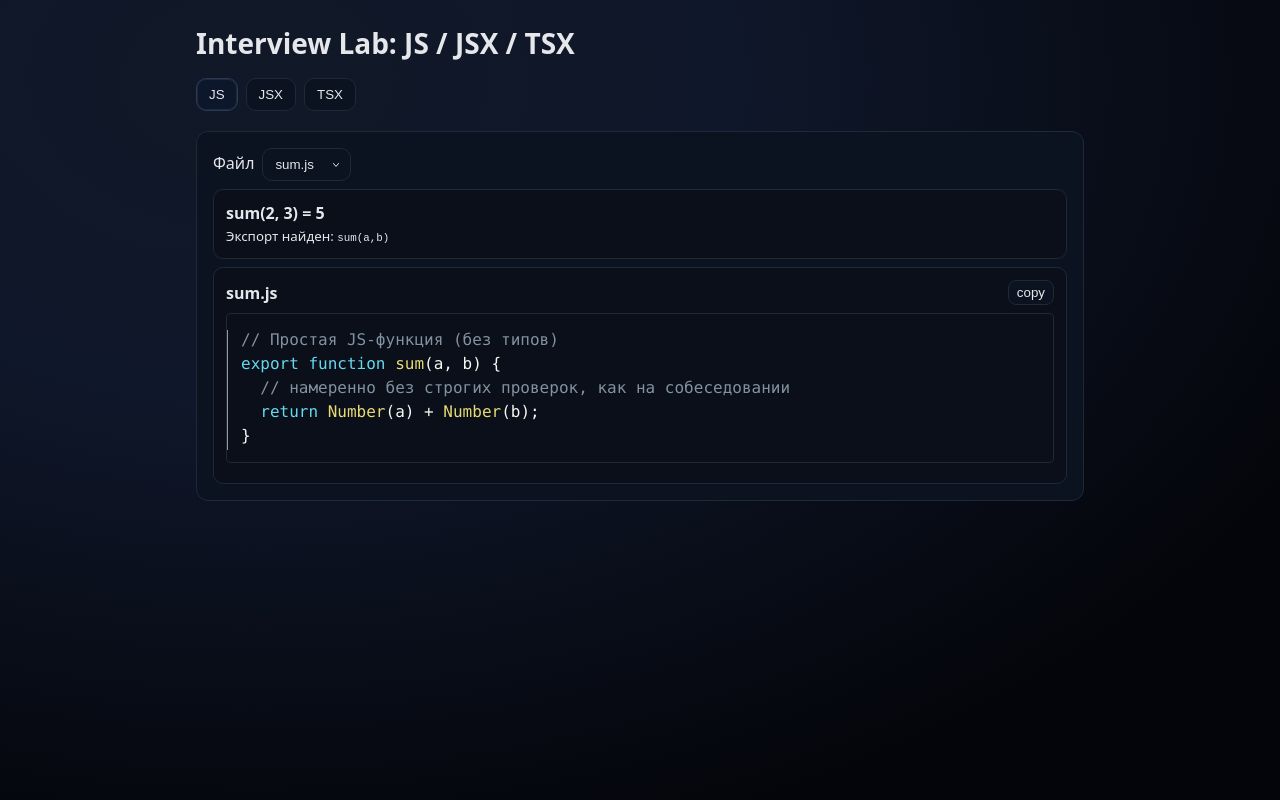
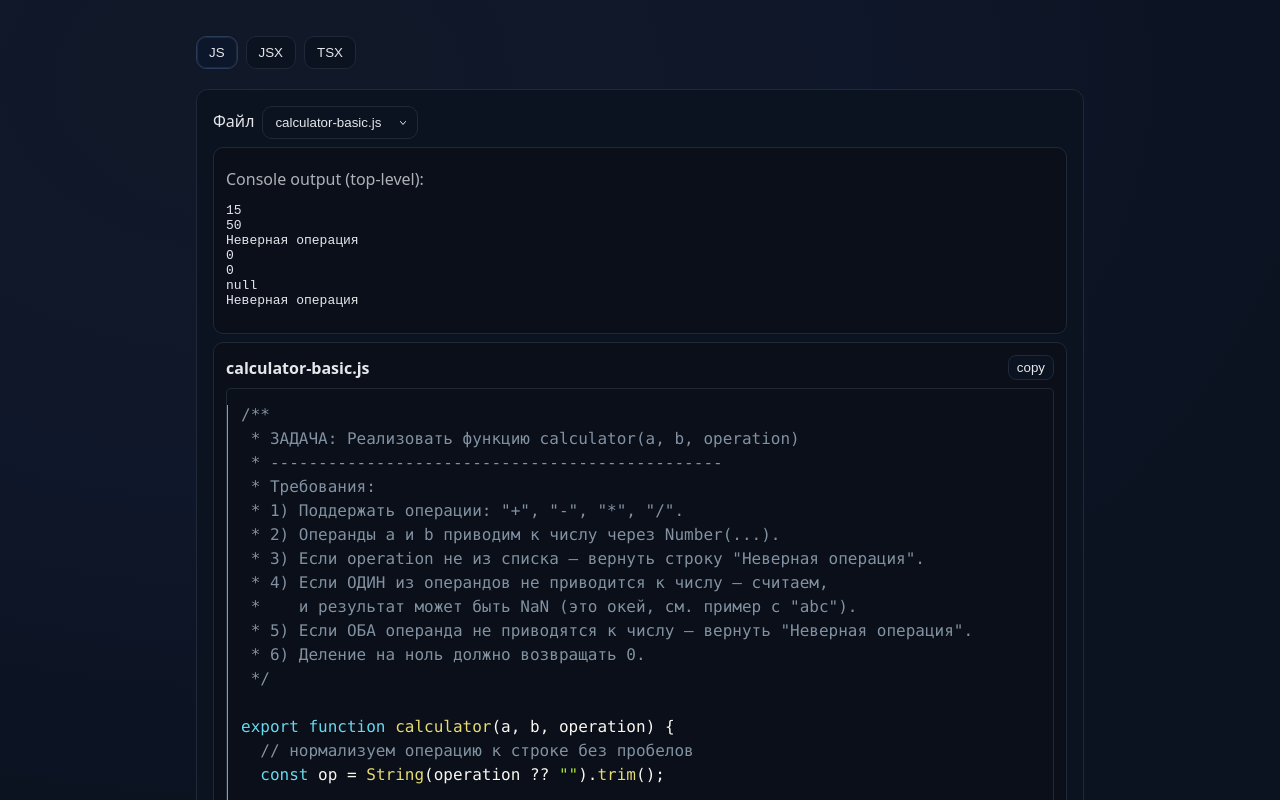
Before and after one commit to EvgenPetrov/interview-lab, a React (Vite) app: page / in a window 1280 px wide. Shown: the top 800 px of the page. Built offline with nearby package versions, Linux system fonts and the light colour scheme.

Commit message:
feat: implement sticky state management and enhance JsRunner functionality

```diff
--- a/src/App.tsx
+++ b/src/App.tsx
@@ -1,4 +1,4 @@
-import { Suspense, lazy, useMemo, useState, type ComponentType } from "react";
+import { Suspense, lazy, useEffect, useMemo, useState, type ComponentType } from "react";
 import "./index.css";
 import Select from "./Select";
 import CodePane from "./CodePane";
@@ -23,19 +23,54 @@ const jsSources = import.meta.glob<string>("./tasks/js/*.js", { as: "raw" });
 const jsxSources = import.meta.glob<string>("./tasks/jsx/*.jsx", { as: "raw" });
 const tsxSources = import.meta.glob<string>("./tasks/tsx/*.tsx", { as: "raw" });
 
+// ————— липкое состояние —————
+function useStickyState<T>(key: string, initial: T) {
+  const [state, setState] = useState<T>(() => {
+    try {
+      const raw = localStorage.getItem(key);
+      return raw ? (JSON.parse(raw) as T) : initial;
+    } catch (err) {
+      console.warn(`sticky[${key}] read failed`, err);
+      return initial;
+    }
+  });
+
+  useEffect(() => {
+    try {
+      localStorage.setItem(key, JSON.stringify(state));
+    } catch (err) {
+      console.warn(`sticky[${key}] write failed`, err);
+    }
+  }, [key, state]);
+
+  return [state, setState] as const;
+}
+
 type Tab = "js" | "jsx" | "tsx";
 const fileLabel = (p: string) => p.split("/").pop() ?? p;
 
 export default function App() {
-  const [tab, setTab] = useState<Tab>("js");
-
+  // списки
   const jsList = useMemo(() => Object.keys(jsModules).sort(), []);
   const jsxList = useMemo(() => Object.keys(jsxModules).sort(), []);
   const tsxList = useMemo(() => Object.keys(tsxModules).sort(), []);
 
-  const [jsPick, setJsPick] = useState(() => jsList[0] ?? "");
-  const [jsxPick, setJsxPick] = useState(() => jsxList[0] ?? "");
-  const [tsxPick, setTsxPick] = useState(() => tsxList[0] ?? "");
+  // липкие значения
+  const [tab, setTab] = useStickyState<Tab>("lab.tab", "js");
+  const [jsPick, setJsPick] = useStickyState<string>("lab.pick.js", jsList[0] ?? "");
+  const [jsxPick, setJsxPick] = useStickyState<string>("lab.pick.jsx", jsxList[0] ?? "");
+  const [tsxPick, setTsxPick] = useStickyState<string>("lab.pick.tsx", tsxList[0] ?? "");
+
+  // если список файлов изменился (или пуст), подправляем выбранные
+  useEffect(() => {
+    if (jsPick && !jsList.includes(jsPick)) setJsPick(jsList[0] ?? "");
+  }, [jsList, jsPick, setJsPick]);
+  useEffect(() => {
+    if (jsxPick && !jsxList.includes(jsxPick)) setJsxPick(jsxList[0] ?? "");
+  }, [jsxList, jsxPick, setJsxPick]);
+  useEffect(() => {
+    if (tsxPick && !tsxList.includes(tsxPick)) setTsxPick(tsxList[0] ?? "");
+  }, [tsxList, tsxPick, setTsxPick]);
 
   const JsxComp = useMemo(
     () =>
@@ -50,10 +85,6 @@ export default function App() {
 
   return (
     <div className="app">
-      <header className="header">
-        <div className="title">Interview Lab: JS / JSX / TSX</div>
-      </header>
-
       <div className="tabs">
         <button className={"tab " + (tab === "js" ? "active" : "")} onClick={() => setTab("js")}>
           JS
@@ -67,7 +98,6 @@ export default function App() {
       </div>
 
       <section className="panel">
-        {/* --- JS --- */}
         {tab === "js" && (
           <>
             <div className="controls">
@@ -80,12 +110,13 @@ export default function App() {
                 />
               </label>
             </div>
-
             <div className="card mt-12">
-              {jsPick ? <JsRunner loader={jsModules[jsPick]!} /> : <em>Файлы не найдены</em>}
+              {jsPick ? (
+                <JsRunner moduleLoader={jsModules[jsPick]!} rawLoader={jsSources[jsPick]!} />
+              ) : (
+                <em>Файлы не найдены</em>
+              )}
             </div>
-
-            {/* исходник */}
             {jsPick && (
               <div className="card mt-12">
                 <CodePane
@@ -98,7 +129,6 @@ export default function App() {
           </>
         )}
 
-        {/* --- JSX --- */}
         {tab === "jsx" && (
           <>
             <div className="controls">
@@ -111,7 +141,6 @@ export default function App() {
                 />
               </label>
             </div>
-
             <div className="card mt-12">
               {JsxComp ? (
                 <Suspense fallback={<span className="muted">Загрузка…</span>}>
@@ -121,7 +150,6 @@ export default function App() {
                 <em>Нет компонентов</em>
               )}
             </div>
-
             {jsxPick && (
               <div className="card mt-12">
                 <CodePane loader={jsxSources[jsxPick]!} language="jsx" title={fileLabel(jsxPick)} />
@@ -130,7 +158,6 @@ export default function App() {
           </>
         )}
 
-        {/* --- TSX --- */}
         {tab === "tsx" && (
           <>
             <div className="controls">
@@ -143,7 +170,6 @@ export default function App() {
                 />
               </label>
             </div>
-
             <div className="card mt-12">
               {TsxComp ? (
                 <Suspense fallback={<span className="muted">Загрузка…</span>}>
@@ -153,7 +179,6 @@ export default function App() {
                 <em>Нет компонентов</em>
               )}
             </div>
-
             {tsxPick && (
               <div className="card mt-12">
                 <CodePane loader={tsxSources[tsxPick]!} language="tsx" title={fileLabel(tsxPick)} />
--- a/src/JsRunner.tsx
+++ b/src/JsRunner.tsx
@@ -1,62 +1,151 @@
 import { useEffect, useState, type ReactElement } from "react";
 
-type JsModule = {
-  demo?: () => React.ReactNode | string | number;
-  sum?: (a: number, b: number) => unknown;
+type JsModule = Record<string, unknown>;
+type AnyFn = (...args: unknown[]) => unknown;
+type View = ReactElement | null;
+
+const isFn = (v: unknown): v is AnyFn => typeof v === "function";
+
+function fmt(v: unknown): string {
+  try {
+    return typeof v === "string" ? v : JSON.stringify(v, null, 2);
+  } catch {
+    return String(v);
+  }
+}
+
+/** Перехватываем console.log на время run() */
+function captureConsole<T>(run: () => T): { result: T; logs: string[] } {
+  const orig = console.log;
+  const logs: string[] = [];
+  console.log = (...args: unknown[]) => {
+    logs.push(args.map(fmt).join(" "));
+    orig(...args);
+  };
+  try {
+    const result = run();
+    return { result, logs };
+  } finally {
+    console.log = orig;
+  }
+}
+
+/** Выполнить сырой JS-файл как скрипт и собрать его console.log.
+ *  Прим.: очень упрощённо убираем `export` (для типичных задач без импортов).
+ */
+function runRawFile(raw: string): { logs: string[]; error?: unknown } {
+  // 1) выкидываем `export` (function/const/let/class)
+  const script = raw.replace(/^(\s*)export\s+/gm, "$1");
+  try {
+    const { logs } = captureConsole(() => {
+      const fn = new Function("console", `"use strict";\n${script}\n`);
+      fn(console);
+    });
+    return { logs };
+  } catch (e) {
+    return { logs: [], error: e };
+  }
+}
+
+type Props = {
+  moduleLoader: () => Promise<JsModule>;
+  rawLoader: () => Promise<string>;
 };
 
-export default function JsRunner({ loader }: { loader: () => Promise<JsModule> }) {
-  const [view, setView] = useState<ReactElement | null>(null);
+export default function JsRunner({ moduleLoader, rawLoader }: Props) {
+  const [view, setView] = useState<View>(null);
 
   useEffect(() => {
     let cancelled = false;
 
-    loader().then((mod) => {
-      if (cancelled) return;
+    (async () => {
+      try {
+        // Параллельно грузим модуль (для demo/run) и сырой текст (для top-level логов)
+        const [mod, raw] = await Promise.all([moduleLoader(), rawLoader()]);
 
-      // 1) demo()
-      if (typeof mod.demo === "function") {
-        const out = mod.demo();
-        setView(<div>{typeof out === "object" ? out : String(out)}</div>);
-        return;
-      }
+        if (cancelled) return;
 
-      // 2) sum(2,3)
-      if (typeof mod.sum === "function") {
-        try {
-          const val = mod.sum(2, 3);
+        // --- A) Пытаемся запустить demo()/run() (и показать его результат) ---
+        const demo = isFn(mod.demo) ? (mod.demo as AnyFn) : undefined;
+        const runFn = !demo && isFn(mod.run) ? (mod.run as AnyFn) : undefined;
+
+        let demoBlock: ReactElement | null = null;
+        if (demo || runFn) {
+          const label = demo ? "demo()" : "run()";
+          try {
+            const { result, logs } = captureConsole(() => (demo ?? runFn)!());
+            demoBlock = (
+              <div>
+                <div>
+                  <b>{label} →</b>{" "}
+                  {typeof result === "object" && result !== null ? (
+                    <span>{(result as ReactElement) ?? fmt(result)}</span>
+                  ) : (
+                    <span>{fmt(result)}</span>
+                  )}
+                </div>
+                {logs.length > 0 && <pre style={{ marginTop: 8 }}>{logs.join("\n")}</pre>}
+              </div>
+            );
+          } catch (err) {
+            console.error("Ошибка при выполнении", label, err);
+            demoBlock = <div>Ошибка при выполнении {label}.</div>;
+          }
+        }
+
+        // --- B) Всегда пробуем собрать top-level console.log из «сырого» файла ---
+        const { logs: topLogs, error: rawErr } = runRawFile(raw);
+        const logsBlock =
+          topLogs.length > 0 ? (
+            <div style={{ marginTop: 8 }}>
+              <div style={{ opacity: 0.75, marginBottom: 4 }}>Console output (top-level):</div>
+              <pre>{topLogs.join("\n")}</pre>
+            </div>
+          ) : rawErr ? (
+            <div style={{ marginTop: 8, opacity: 0.8 }}>
+              Не удалось собрать консольный вывод top-level.
+            </div>
+          ) : null;
+
+        // Если нет ни demo/run результата, ни логов — подсказка как запускать
+        if (!demoBlock && !logsBlock) {
+          const arities = Object.entries(mod)
+            .filter(([, v]) => isFn(v))
+            .map(([k, v]) => `${k}(${(v as AnyFn).length} args)`);
           setView(
             <div>
-              <div>
-                <b>sum(2, 3) = {String(val)}</b>
+              <div>Нет видимого результата.</div>
+              <div style={{ marginTop: 6 }}>
+                Добавьте <code>export function demo()</code> или <code>export function run()</code>,
+                либо оставьте <code>console.log(...)</code> на верхнем уровне — он попадёт сюда.
               </div>
-              <small>
-                Экспорт найден: <code>sum(a,b)</code>
-              </small>
+              {arities.length > 0 && (
+                <>
+                  <div style={{ marginTop: 8 }}>Найденные функции:</div>
+                  <pre>{arities.join("\n")}</pre>
+                </>
+              )}
             </div>
           );
           return;
-        } catch {
-          // игнорируем ошибки выполнения sum
         }
+
+        setView(
+          <div>
+            {demoBlock}
+            {logsBlock}
+          </div>
+        );
+      } catch (err) {
+        console.error("Ошибка загрузки JS-модуля", err);
+        setView(<div>Ошибка загрузки JS-модуля.</div>);
       }
-
-      // 3) показать экспорты модуля
-      setView(
-        <div>
-          <div>Экспорты модуля:</div>
-          <pre>{JSON.stringify(Object.keys(mod), null, 2)}</pre>
-          <small>
-            Поддерживаются: export const <code>demo</code> или function <code>sum</code>.
-          </small>
-        </div>
-      );
-    });
+    })();
 
     return () => {
       cancelled = true;
     };
-  }, [loader]);
+  }, [moduleLoader, rawLoader]);
 
   return view ?? <span className="muted">Загрузка…</span>;
 }
--- a/src/index.css
+++ b/src/index.css
@@ -13,7 +13,7 @@
 html,
 body,
 #root {
-  height: 100%;
+  min-height: 100%;
 }
 
 body {
@@ -21,7 +21,18 @@ body {
   font-family: system-ui, -apple-system, Segoe UI, Roboto, Ubuntu, Cantarell, "Helvetica Neue",
     Arial, "Noto Sans", "Apple Color Emoji", "Segoe UI Emoji";
   color: var(--text);
-  background: radial-gradient(1200px 800px at 20% 10%, #111827 0%, var(--bg) 40%, #04050a 100%);
+  background: #0b1220;
+}
+
+body::before {
+  content: "";
+  position: fixed;
+  inset: 0;
+  z-index: -1;
+  background: radial-gradient(1400px 950px at 20% 10%, #111827 0%, var(--bg) 42%, #0b1220 78%),
+    linear-gradient(#0b1220, #0b1220); /* запасной слой */
+  background-repeat: no-repeat;
+  background-attachment: fixed;
 }
 
 .app {
@@ -199,7 +210,6 @@ body {
   border: 1px solid #1f2937;
   overflow: auto;
 
-  /* чуть приятнее шрифт */
   font-family: ui-monospace, SFMono-Regular, Menlo, Monaco, Consolas, "Liberation Mono",
     "Courier New", monospace;
   font-size: 13.5px;
--- /dev/null
+++ b/src/tasks/js/calculator-basic.js
@@ -0,0 +1,52 @@
+/**
+ * ЗАДАЧА: Реализовать функцию calculator(a, b, operation)
+ * -----------------------------------------------
+ * Требования:
+ * 1) Поддержать операции: "+", "-", "*", "/".
+ * 2) Операнды a и b приводим к числу через Number(...).
+ * 3) Если operation не из списка — вернуть строку "Неверная операция".
+ * 4) Если ОДИН из операндов не приводится к числу — считаем,
+ *    и результат может быть NaN (это окей, см. пример с "abc").
+ * 5) Если ОБА операнда не приводятся к числу — вернуть "Неверная операция".
+ * 6) Деление на ноль должно возвращать 0.
+ */
+
+export function calculator(a, b, operation) {
+  // нормализуем операцию к строке без пробелов
+  const op = String(operation ?? "").trim();
+
+  // допустимые операции
+  const ok = new Set(["+", "-", "*", "/"]);
+  if (!ok.has(op)) return "Неверная операция";
+
+  // приводим операнды к числам
+  const numA = Number(a);
+  const numB = Number(b);
+
+  // если оба не являются числами — считаем это ошибкой постановки задачи
+  if (Number.isNaN(numA) && Number.isNaN(numB)) return "Неверная операция";
+
+  // обработка деления на ноль по условию задачи
+  if (op === "/" && numB === 0) return 0;
+
+  // считаем результат
+  switch (op) {
+    case "+":
+      return numA + numB;
+    case "-":
+      return numA - numB;
+    case "*":
+      return numA * numB;
+    case "/":
+      return numA / numB;
+    // default не нужен — выше уже отфильтровали
+  }
+}
+
+console.log(calculator(10, 5, "+")); // 15
+console.log(calculator(10, "5", "*")); // 50
+console.log(calculator("Hello", "World", "+")); // Неверная операция
+console.log(calculator(10, 0, "/")); // 0
+console.log(calculator(-10, 0, "/")); // 0
+console.log(calculator("abc", 5, "+")); // NaN
+console.log(calculator(10, "5", "%")); // Неверная операция
--- a/src/tasks/js/sum.js
+++ b/src/tasks/js/sum.js
@@ -1,5 +1,6 @@
 // Простая JS-функция (без типов)
 export function sum(a, b) {
-  // намеренно без строгих проверок, как на собеседовании
   return Number(a) + Number(b);
 }
+
+console.log(sum(1, 2));
--- a/src/tasks/js/uniq.js
+++ b/src/tasks/js/uniq.js
@@ -3,6 +3,6 @@ export function uniq(arr) {
   return Array.from(new Set(arr));
 }
 
-let arr = [1, 1, 2, 3, 3];
+let arr1 = [1, 1, 2, 3, 3];
 
-console.log(uniq(arr));
+console.log(uniq(arr1));
```
Also changed, not shown: src/Select.tsx (+17 -5 lines).
